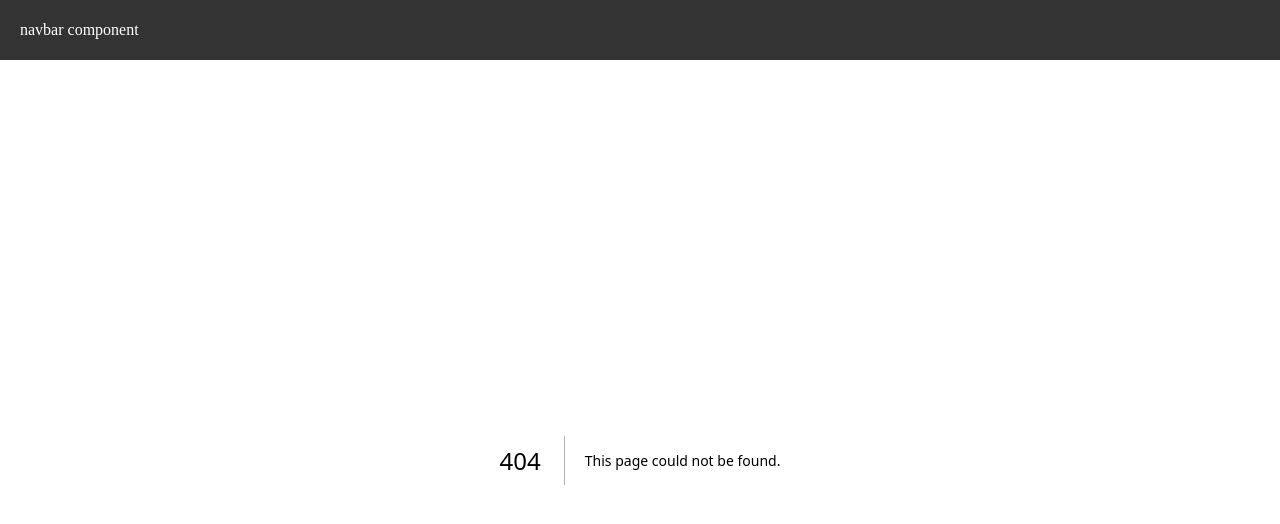
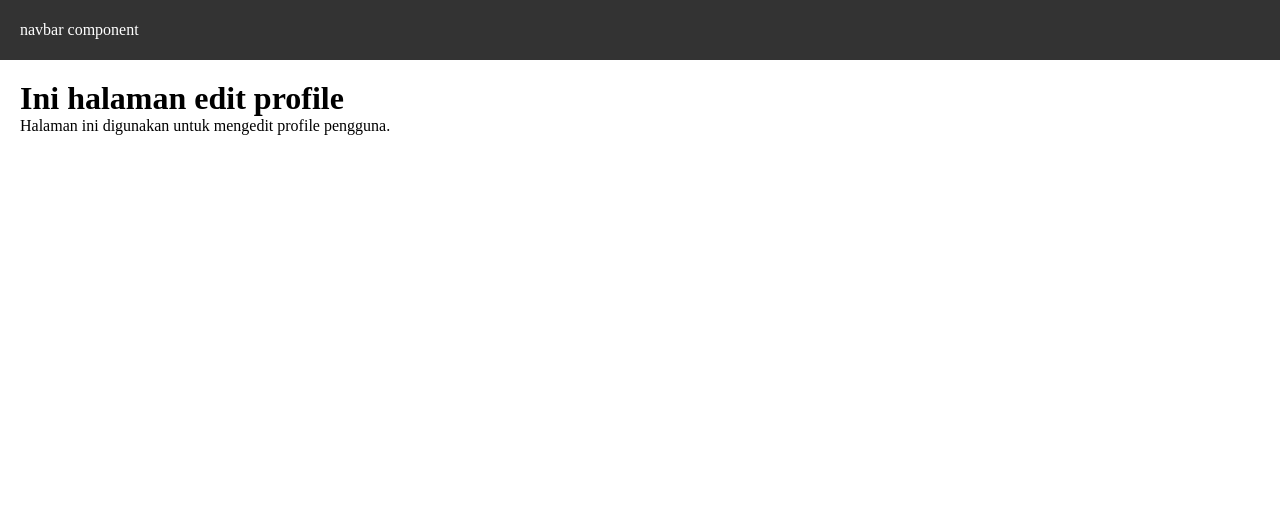
Before and after one commit to Luthfi27Upi/Semester-6, a Next.js app in the folder Pemrograman Berbasis Framework/Minggu 2/my-app/: page /profile/edit in a window 1280 px wide. Before the commit this address had no page. Shown: the top 524 px of the page. Built offline with nearby package versions, Linux system fonts and the light colour scheme.

Commit message:
Tugas 1 – Routing

```diff
--- a/Pemrograman Berbasis Framework/Minggu 2/my-app/src/pages/_app.tsx
+++ b/Pemrograman Berbasis Framework/Minggu 2/my-app/src/pages/_app.tsx
@@ -1,12 +1,14 @@
 import '@/styles/globals.css'
 import type { AppProps } from 'next/app'
+import AppShell from '@/components/layouts/AppShell'
 import Navbar from '@/components/layouts/navbar'
 
 export default function App({ Component, pageProps }: AppProps) {
   return (
     <>
-      <Navbar />
-      <Component {...pageProps} />
+      <AppShell>
+        <Component {...pageProps} />
+      </AppShell>
     </>
   )
 }
--- /dev/null
+++ b/Pemrograman Berbasis Framework/Minggu 2/my-app/src/pages/profile/edit/index.tsx
@@ -0,0 +1,8 @@
+export default function EditProfile() {
+  return (
+    <div style={{ padding: "20px" }}>
+      <h1>Ini halaman edit profile</h1>
+      <p>Halaman ini digunakan untuk mengedit profile pengguna.</p>
+    </div>
+  );
+}
```
Also changed, not shown: Pemrograman Berbasis Framework/Minggu 2/my-app/src/pages/profile/index.tsx (added, +8 -0 lines), Pemrograman Berbasis Framework/Minggu 2/my-app/src/components/layouts/tes.tsx (added), Pemrograman Berbasis Framework/Minggu 2/my-app/src/components/tes.tsx (added), 2 other files (tests, documents, lock files or other folders).
